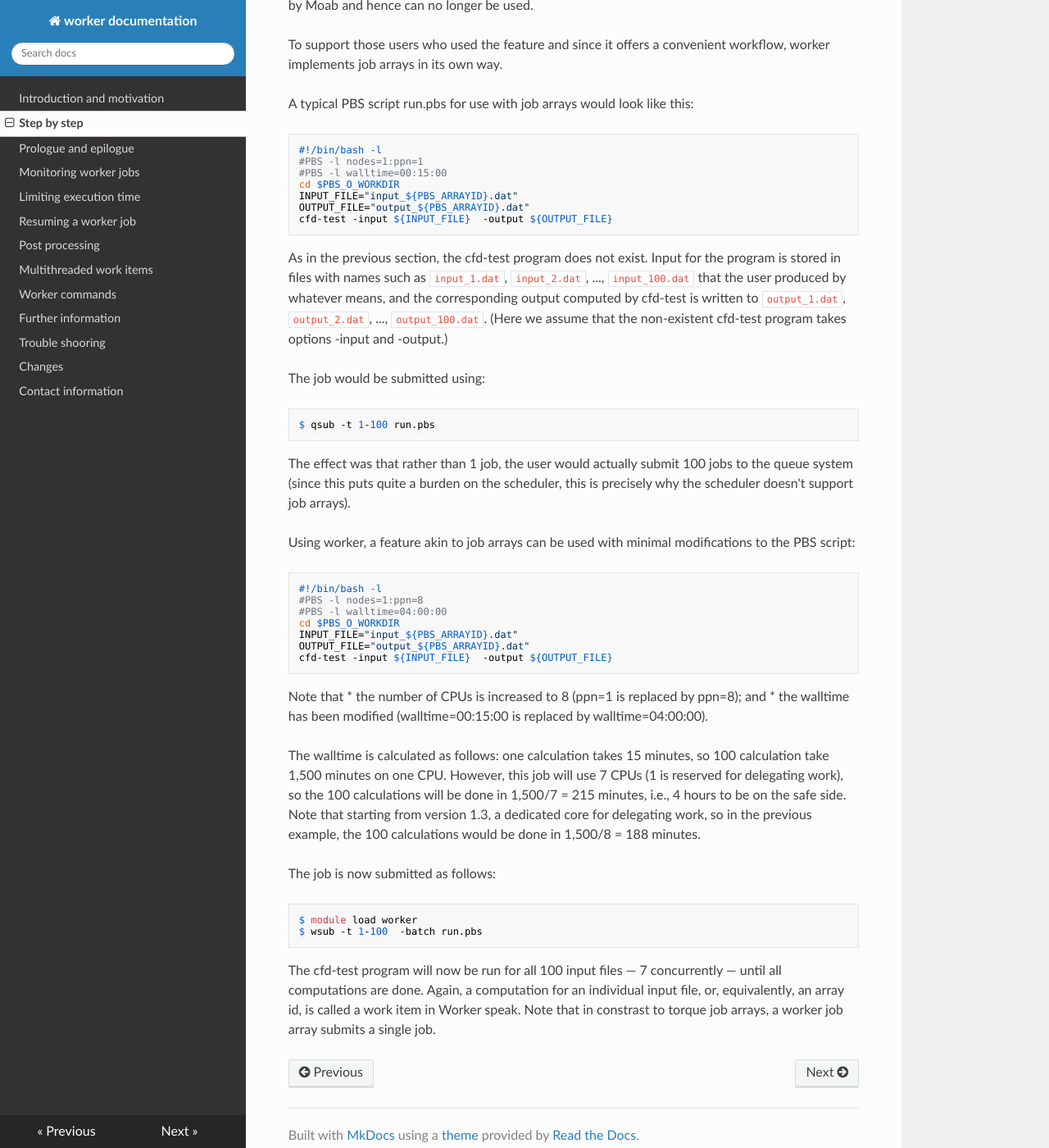
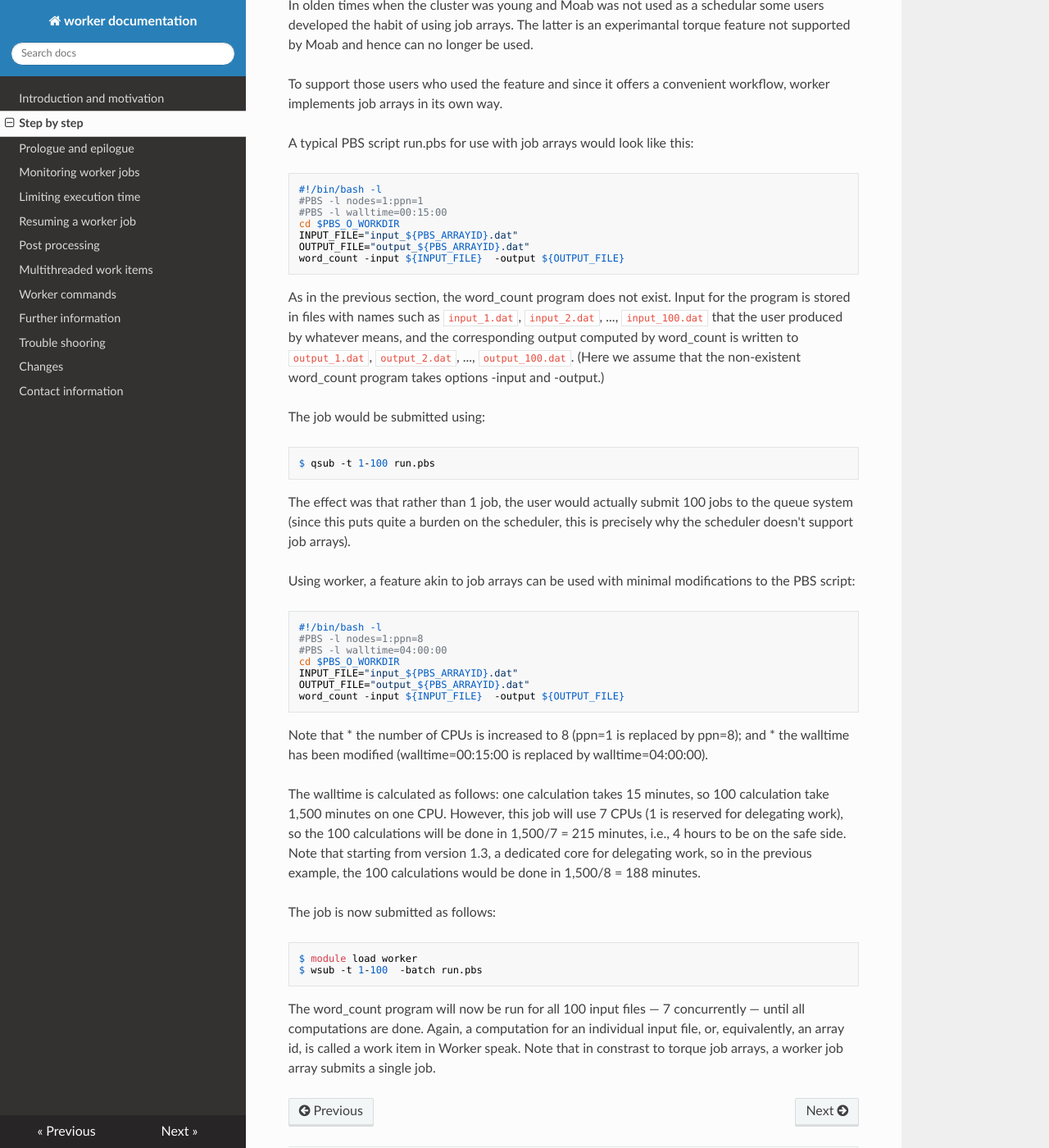
Before and after one commit to gjbex/worker, an MkDocs documentation site: the page built from docs/steps.md, in a window 1280 px wide and 1400 px high, scrolled down 1948 px. Shown: the whole window at 82% size. Built offline with MkDocs 1.6.1, drawn with Linux system fonts in a browser that asks for light colours; nearby versions of some CDN libraries; old or Windows-style settings are respelled for this version of MkDocs; some of the changed text lies outside the part shown.

Commit message:
Modified example in the documentation to improve clarity

````diff
--- a/docs/steps.md
+++ b/docs/steps.md
@@ -1,4 +1,4 @@
-As prerequisites, one should have a (sequential) job you have to run many times for various parameter values. We will use a non-existent program cfd-test by way of running example.
+As prerequisites, one should have a (sequential) job that has to be run many times for various parameter values, or on a large number of input files. By way of running example, we will use a non-existent program cfd_test for the former case, and an equally non-existent word_count for the latter case.
 
 We will consider the following use cases already mentioned above:
 
@@ -7,9 +7,9 @@ We will consider the following use cases already mentioned above:
 
 ## Parameter variations
 
-Suppose the program the user wishes to run is 'cfd-test' (this program does not exist, it is just an example) that takes three parameters, a temperature, a pressure and a volume. A typical call of the program looks like:
+Suppose the program the user wishes to run is 'cfd_test' (this program does not exist, it is just an example) that takes three parameters, a temperature, a pressure and a volume. A typical call of the program looks like:
 ```
-cfd-test -t 20 -p 1.05 -v 4.3
+cfd_test -t 20 -p 1.05 -v 4.3
 ```
 The program will write its results to standard output. A PBS script (say run.pbs) that would run this as a job would then look like:
 ```
@@ -17,7 +17,7 @@ The program will write its results to standard output. A PBS script (say run.pbs
 #PBS -l nodes=1:ppn=1
 #PBS -l walltime=00:15:00
 cd $PBS_O_WORKDIR
-cfd-test -t 20  -p 1.05  -v 4.3
+cfd_test -t 20  -p 1.05  -v 4.3
 ```
 When submitting this job, the calculation is performed or this particular instance of the parameters, i.e., temperature = 20, pressure = 1.05, and volume = 4.3. To submit the job, the user would use:
 ```
@@ -29,7 +29,7 @@ However, the user wants to run this program for many parameter instances, e.g.,
 #PBS -l nodes=1:ppn=8
 #PBS -l walltime=04:00:00
 cd $PBS_O_WORKDIR
-cfd-test -t $temperature  -p $pressure  -v $volume
+cfd_test -t $temperature  -p $pressure  -v $volume
 ```
 Note that
   * the parameter values 20, 1.05, 4.3 have been replaced by variables $temperature, $pressure and $volume respectively;
@@ -54,7 +54,7 @@ The job can now be submitted as follows:
 $ module load worker
 $ wsub -batch run.pbs -data data.txt
 ```
-Note that the PBS file is the value of the -batch option . The cfd-test program will now be run for all 100 parameter instances — 7 concurrently — until all computations are done. A computation for such a parameter instance is called a work item in Worker parlance.
+Note that the PBS file is the value of the -batch option . The cfd_test program will now be run for all 100 parameter instances — 7 concurrently — until all computations are done. A computation for such a parameter instance is called a work item in Worker parlance.
 
 ## Job arrays
 
@@ -70,9 +70,9 @@ A typical PBS script run.pbs for use with job arrays would look like this:
 cd $PBS_O_WORKDIR
 INPUT_FILE="input_${PBS_ARRAYID}.dat"
 OUTPUT_FILE="output_${PBS_ARRAYID}.dat"
-cfd-test -input ${INPUT_FILE}  -output ${OUTPUT_FILE}
+word_count -input ${INPUT_FILE}  -output ${OUTPUT_FILE}
 ```
-As in the previous section, the cfd-test program does not exist. Input for the program is stored in files with names such as ```input_1.dat```, ```input_2.dat```, ..., ```input_100.dat``` that the user produced by whatever means, and the corresponding output computed by cfd-test is written to ```output_1.dat```, ```output_2.dat```, ..., ```output_100.dat```. (Here we assume that the non-existent cfd-test program takes options -input and -output.)
+As in the previous section, the word_count program does not exist. Input for the program is stored in files with names such as ```input_1.dat```, ```input_2.dat```, ..., ```input_100.dat``` that the user produced by whatever means, and the corresponding output computed by word_count is written to ```output_1.dat```, ```output_2.dat```, ..., ```output_100.dat```. (Here we assume that the non-existent word_count program takes options -input and -output.)
 
 The job would be submitted using:
 ```
@@ -88,7 +88,7 @@ Using worker, a feature akin to job arrays can be used with minimal modification
 cd $PBS_O_WORKDIR
 INPUT_FILE="input_${PBS_ARRAYID}.dat"
 OUTPUT_FILE="output_${PBS_ARRAYID}.dat"
-cfd-test -input ${INPUT_FILE}  -output ${OUTPUT_FILE}
+word_count -input ${INPUT_FILE}  -output ${OUTPUT_FILE}
 ```
 Note that
   * the number of CPUs is increased to 8 (ppn=1 is replaced by ppn=8); and
@@ -101,4 +101,4 @@ The job is now submitted as follows:
 $ module load worker
 $ wsub -t 1-100  -batch run.pbs
 ```
-The cfd-test program will now be run for all 100 input files — 7 concurrently — until all computations are done. Again, a computation for an individual input file, or, equivalently, an array id, is called a work item in Worker speak. Note that in constrast to torque job arrays, a worker job array submits a single job.
+The word_count program will now be run for all 100 input files — 7 concurrently — until all computations are done. Again, a computation for an individual input file, or, equivalently, an array id, is called a work item in Worker speak. Note that in constrast to torque job arrays, a worker job array submits a single job.
````
Also changed, not shown: 3 other files.
